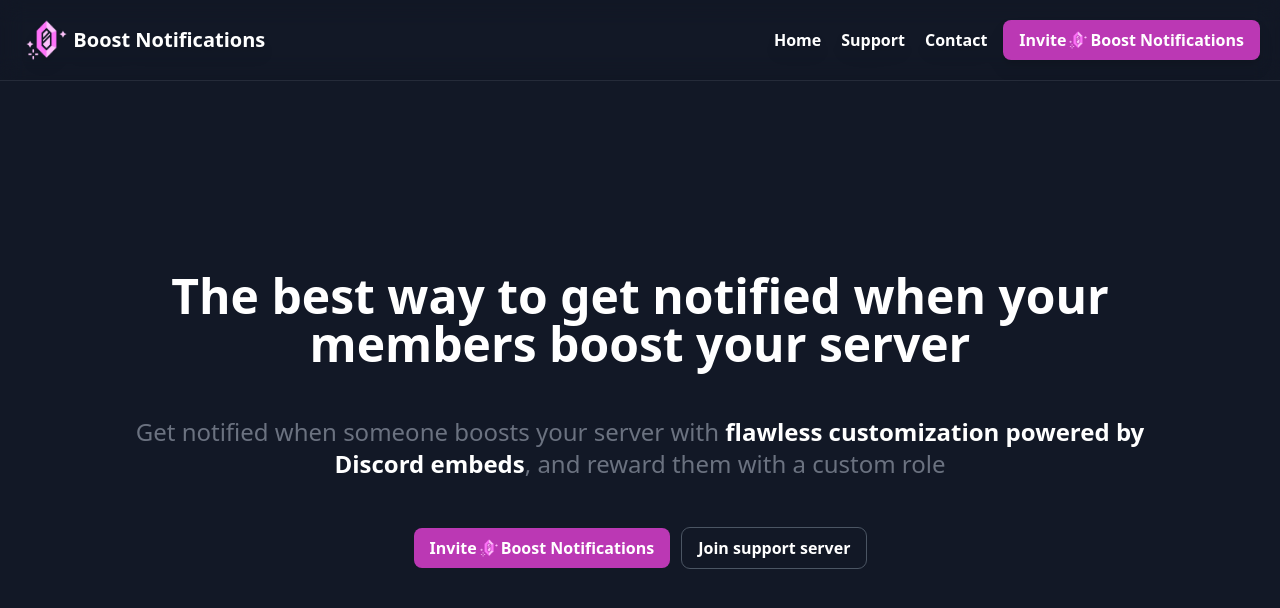
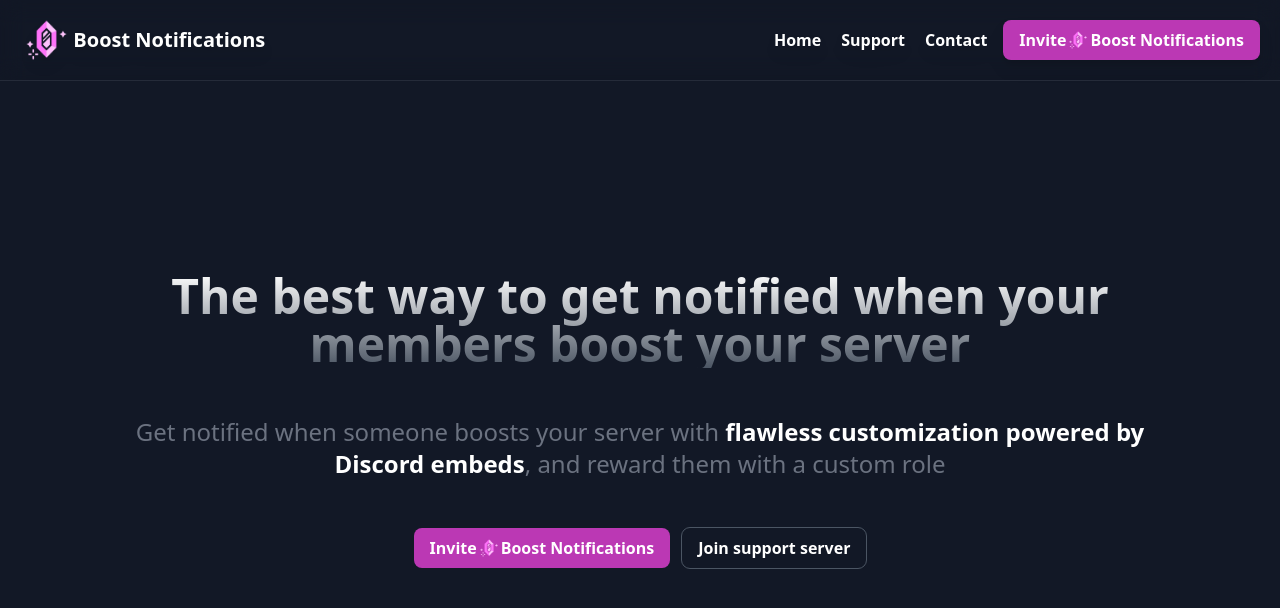
Before and after one commit to RappyBots/Boost-Frontend, a SvelteKit app: page / in a window 1280 px wide. Shown: the top 608 px of the page. Built offline with nearby package versions, Linux system fonts and the light colour scheme.

Commit message:
add sum beautiful gradient

```diff
--- a/src/routes/+page.svelte
+++ b/src/routes/+page.svelte
@@ -8,7 +8,7 @@
 </script>
 
 <div class="min-h-[720px] max-w-5xl pt-48 text-center space-y-12 mx-auto">
-	<div class="text-5xl font-bold">
+	<div class="text-5xl font-bold bg-gradient-to-b from-white to-gray-600 bg-clip-text text-transparent">
 		The best way to get notified when your members boost your server
 	</div>
 	<div class="text-2xl text-gray-500">
```
